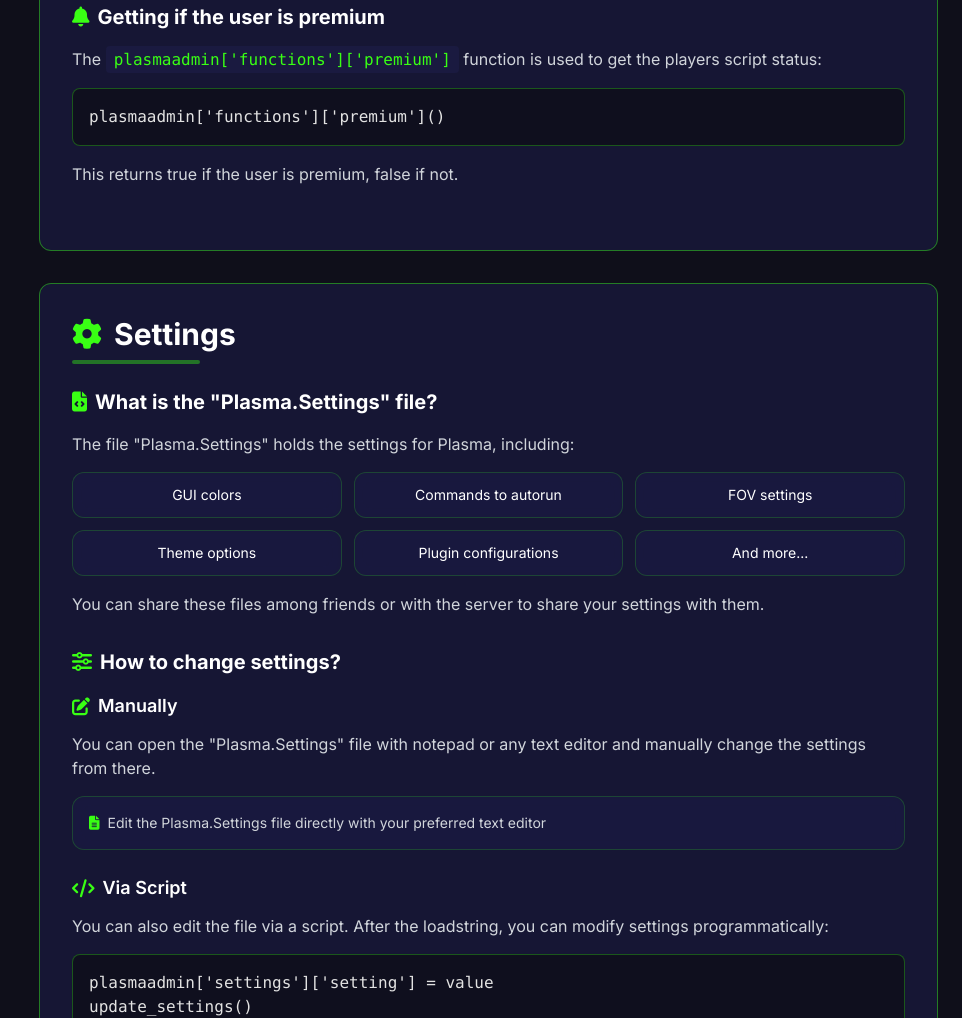
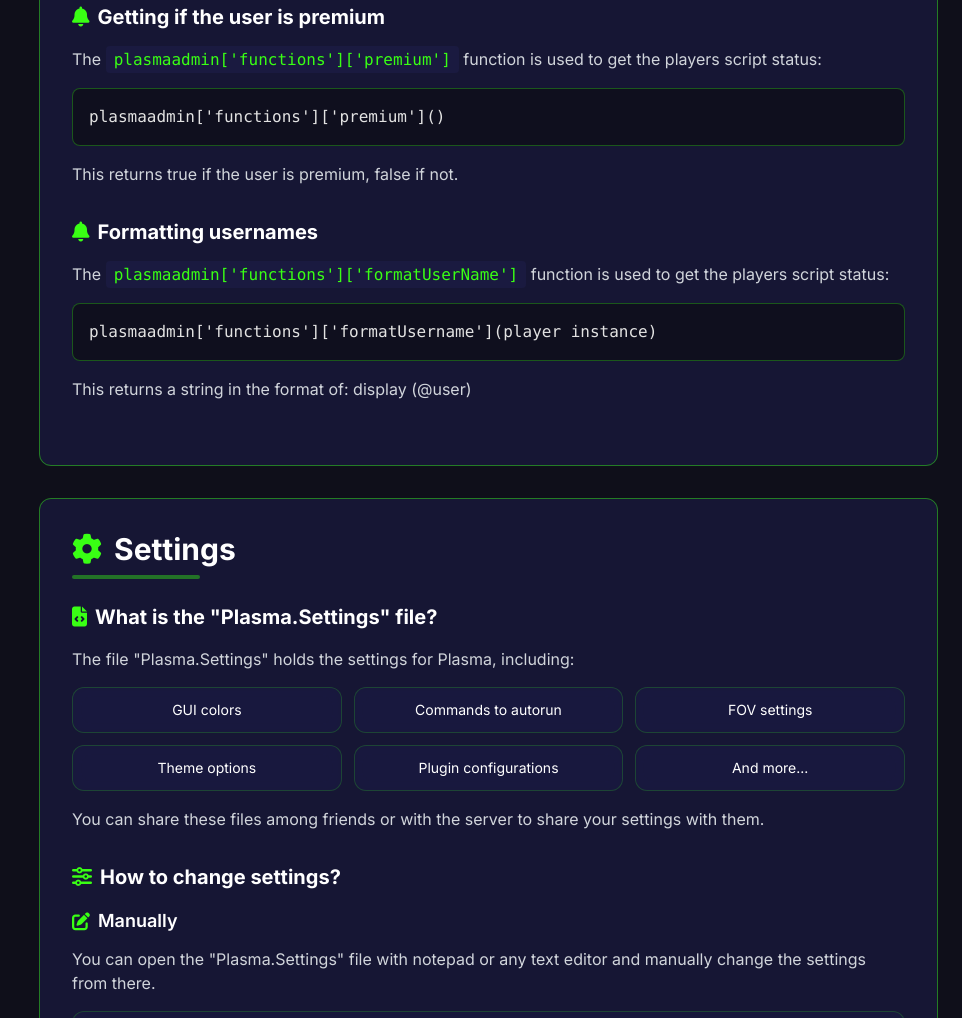
Before and after one commit to jj123llol/Plasma-Admin-Offical-Site, a plain HTML site: page docs.html in a window 1280 px wide. Shown: the part 5368-6386 px from the top of the page, without its empty margins (318-1280 px from the left). Drawn offline with nearby package versions, Linux system fonts and the light colour scheme.

Commit message:
Update docs.html

```diff
--- a/docs.html
+++ b/docs.html
@@ -671,6 +671,25 @@ end, false, "Prints the text entered to the console.")</code></pre>
             </div>
 
 
+<div id="formatuser" class="mb-8">
+              <h3 class="text-xl font-bold mb-4 text-white flex items-center">
+                <i class="fa-solid fa-bell text-[#39FF14] mr-2"></i>
+                Formatting usernames
+              </h3>
+              <p class="text-gray-300 mb-4">
+                The <code class="bg-[#1A1A40] text-[#39FF14] px-2 py-1 rounded">plasmaadmin['functions']['formatUserName']</code> function is used to get the players script status:
+              </p>
+
+              <div class="code-block mb-4">
+                <pre><code>plasmaadmin['functions']['formatUsername'](player instance)</code></pre>
+              </div>
+
+              <p class="text-gray-300">
+                This returns a string in the format of: display (@user)
+              </p>
+</div>
+
+
           </div>
 
           <div class="glass rounded-xl neon-border p-8 hover-glow transition-all" id="settings">
```
